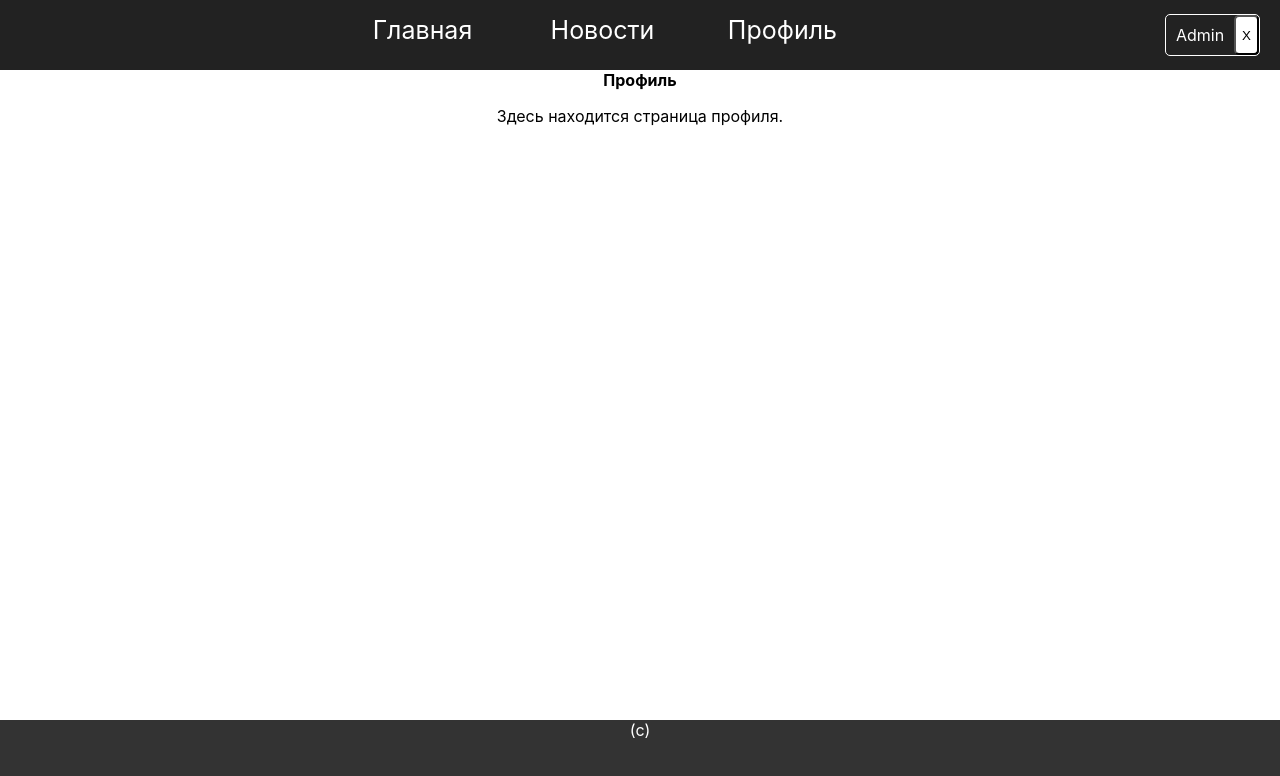
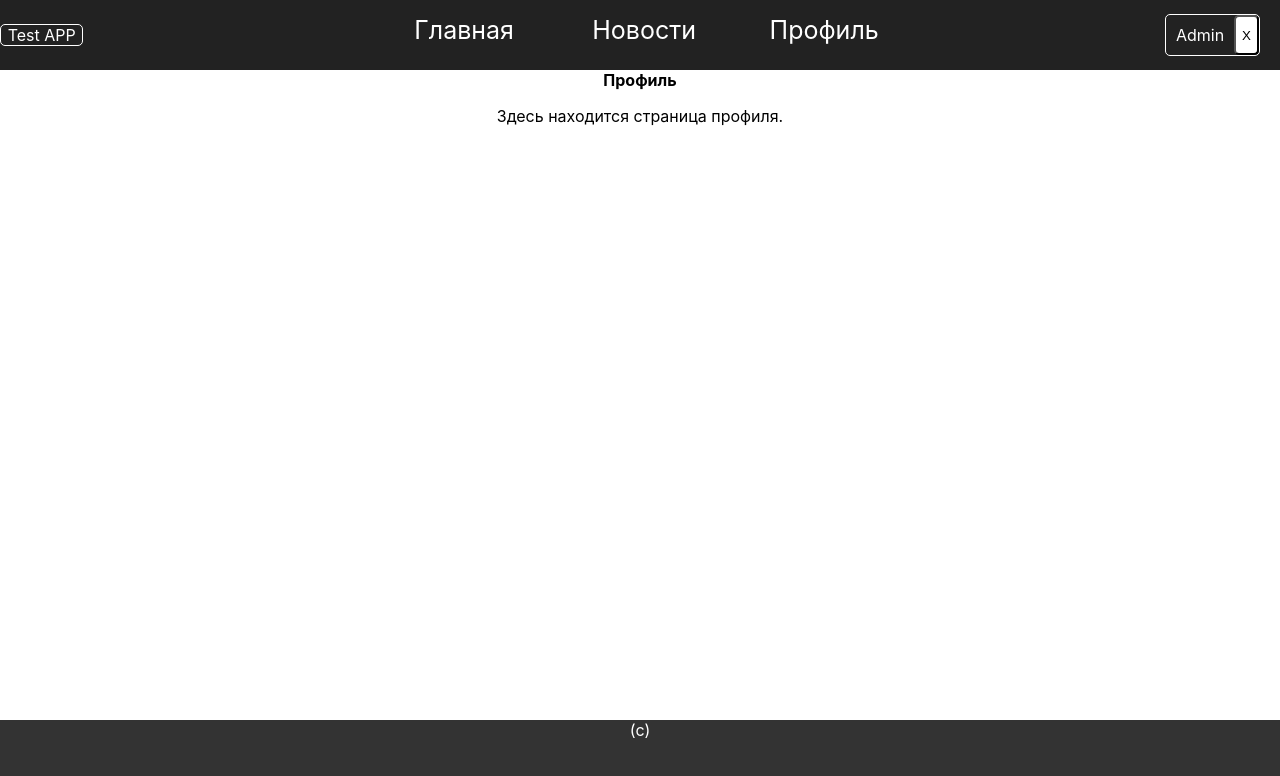
Before and after one commit to ibulavsky/Authentification, a React (Create React App) app: page /profile in a window 1280 px wide. Shown: the top 776 px of the page. Built offline with nearby package versions, Linux system fonts and the light colour scheme.

Commit message:
Fix bugs.

```diff
--- a/src/BLL/authenticationReducer.js
+++ b/src/BLL/authenticationReducer.js
@@ -49,11 +49,13 @@ export const authenticationFalse = (authenticationError) => (
 
 // THUNK CREATORS:
 export const login = (username, password) => (dispatch) => {
+    // const loginResponse =
     apiAuthentication.login(username, password)
         .then((response) => {
                 if (response.result === 0) {
+                    storage.saveToken(response.token);
                     dispatch(setAuthentication(true));
-                    dispatch(setUserName(username));
+                    dispatch(setUserName(response.username));
                     return response;
                 } else {
                     dispatch(authenticationFalse(true));
@@ -61,26 +63,24 @@ export const login = (username, password) => (dispatch) => {
                 }
             }
         )
-        .then(response => storage.saveToken(response.token))
-//         .catch((response) => {
-//             if (response.result !== 0) {
-//                 dispatch(authenticationFalse(true))
-//             }
-//         });
 };
 
 export const logout = () => (dispatch) => {
     return apiAuthentication.logout()
         .then(response => {
-            if (response.result === 0) {
-                dispatch(setAuthentication(false));
-                dispatch(setUserName(''));
-                storage.saveToken(response.token);
-                return response;
-            } else {
-                console.log('Logout Error')
+                if (response.result === 0) {
+                    storage.saveToken(response.token)
+                        .then(() => {
+                                dispatch(setAuthentication(false));
+                                dispatch(setUserName(''));
+                                return response
+                            }
+                        )
+                } else {
+                    console.log('Logout Error')
+                }
             }
-        });
+        );
 };
 
 export const checkAuthorization = () => (dispatch) => {
--- a/src/BLL/postsReducer.js
+++ b/src/BLL/postsReducer.js
@@ -46,7 +46,7 @@ const mountPosts = (posts) => (
     {type: MOUNT_POSTS, posts}
 );
 
-export const nextPage = (dispatch, state) => (
+export const nextPage = () => (
     {type: NEXT_PAGE}
 );
 
--- a/src/Components/Header/Header.jsx
+++ b/src/Components/Header/Header.jsx
@@ -7,6 +7,7 @@ import {logout} from "../../BLL/authenticationReducer";
 const Header = (props) => {
     return (
         <header className={styles.header}>
+            <span className={styles.title}> Test APP </span>
             <ul className={styles.linkWrapper}>
                 <li className={styles.block}>
                     <NavLink to='/ '>Главная</NavLink>
--- a/src/Components/Header/Header.module.css
+++ b/src/Components/Header/Header.module.css
@@ -5,9 +5,12 @@
     background-color: #222222;
 }
 
-.logo img {
-    width: 50px;
-    height: 50px;
+.title {
+    width: 100px;
+    color: white;
+    /*margin-left: 20px;*/
+    border: white 1px solid;
+    border-radius: 5px;
 }
 
 .linkWrapper {
@@ -44,6 +47,7 @@
 .login {
     /*position: absolute;*/
     display: flex;
+    width: 100px;
     color: white;
     margin-right: 20px;
     border: white 1px solid;
--- a/src/DAL/api_auth-request.js
+++ b/src/DAL/api_auth-request.js
@@ -2,11 +2,11 @@ export const apiAuthentication = {
     login(login, password) {
         if (login === 'Admin' && password === '111111') {
             return Promise.resolve(
-                {token: 'valid_token', result: 0}
+                {token: 'valid_token', result: 0, username: 'Admin'}
             )
         } else {
             return Promise.resolve(
-                {result: 401, token: null}
+                {result: 401, token: null, username: ''}
             )
         }
     },
--- a/src/DAL/storage.js
+++ b/src/DAL/storage.js
@@ -1,10 +1,12 @@
 export const storage = {
     saveToken(data) {
-        localStorage.setItem('token', data)
-        // нужно ли здесь сохранять токен ассинхронно? ведь он у нас уже сформирован на сервере
-        // в момент когда login()
+        return Promise.resolve(
+            localStorage.setItem('token', data)
+        )
     },
     loadToken() {
-        return Promise.resolve(localStorage.getItem('token'))
+        return Promise.resolve(
+            localStorage.getItem('token')
+        )
     }
 };
```
